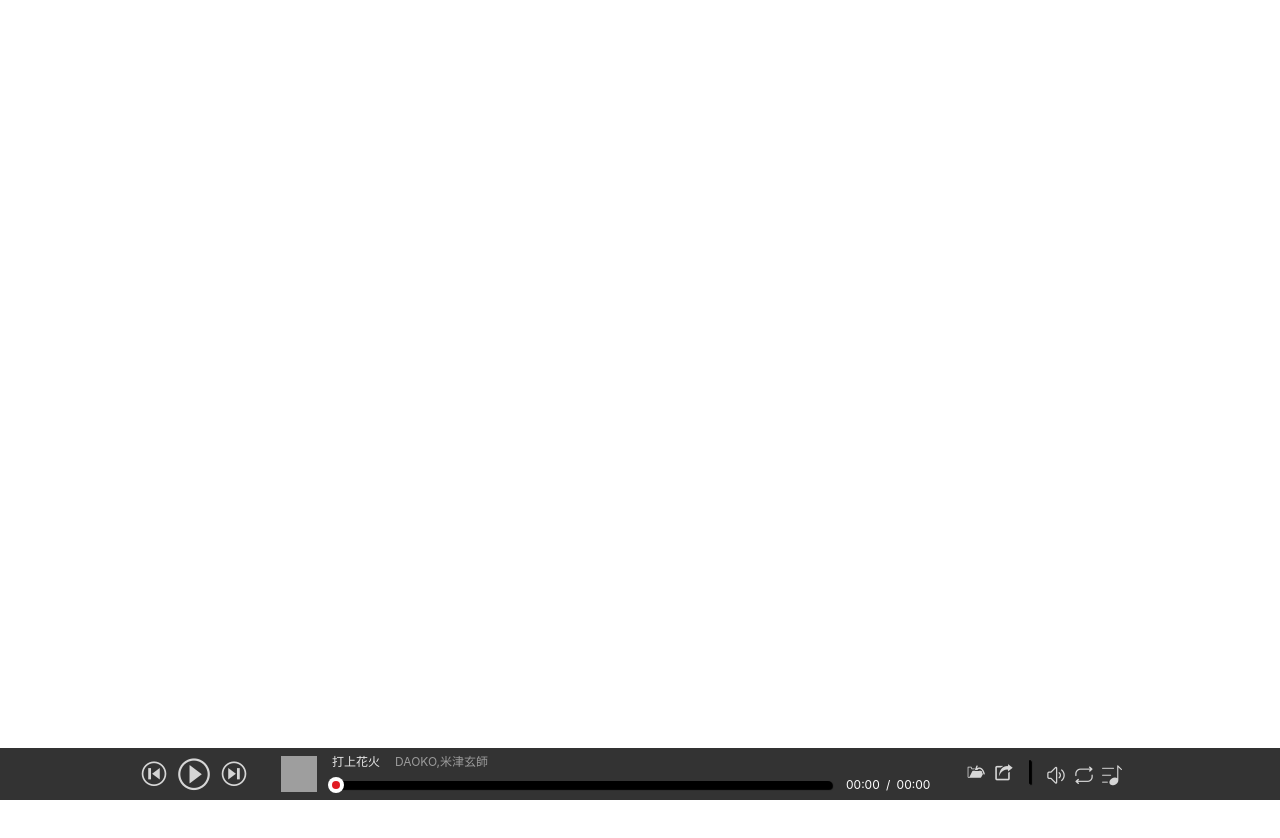
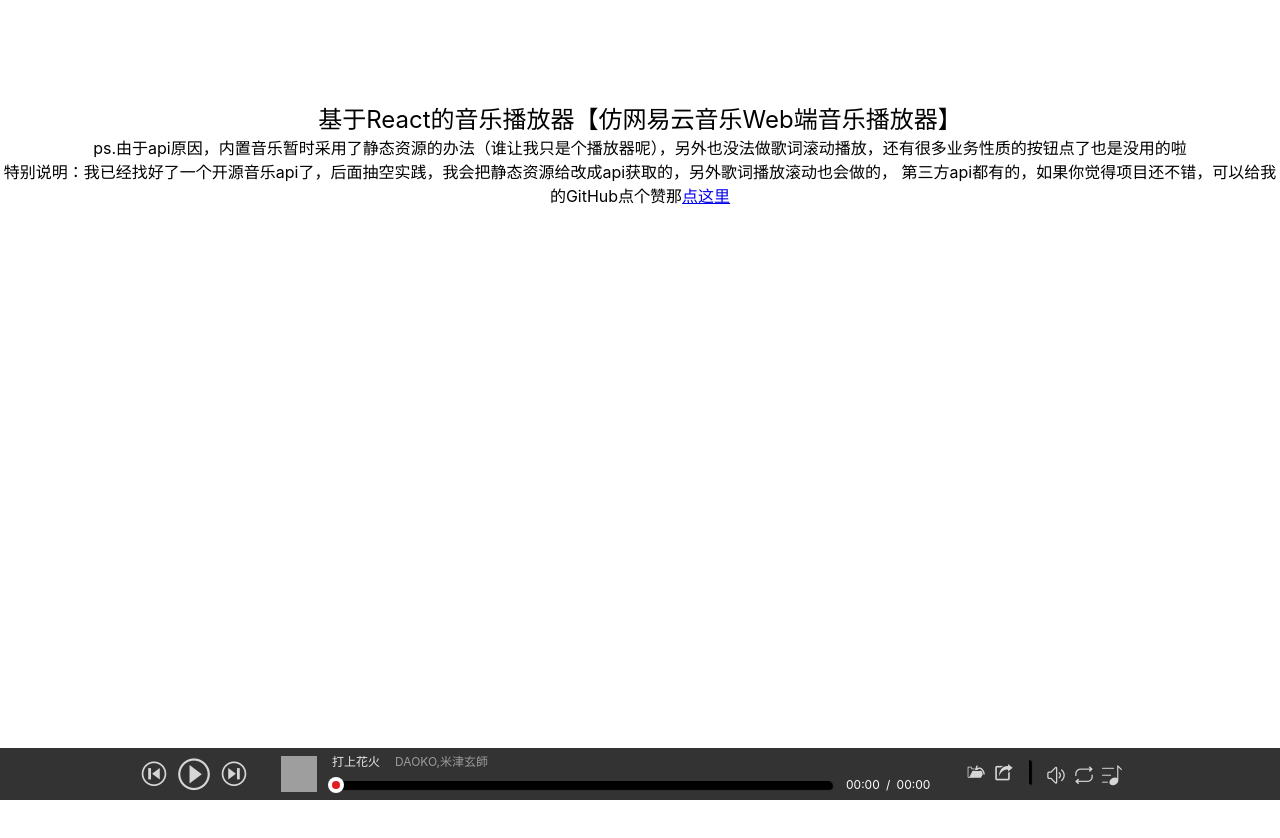
Before and after one commit to willluck/react-music-play-component, a React (Create React App) app: page / in a window 1280 px wide. Shown: the top 838 px of the page. Before the commit the page ends 800 px from the top, so only its background shows below. Built offline with nearby package versions, Linux system fonts and the light colour scheme; grey boxes are pictures that could not be loaded.

Commit message:
fix: explain and some function update

```diff
--- a/public/index.html
+++ b/public/index.html
@@ -1,15 +1,18 @@
 <!DOCTYPE html>
 <html lang="en">
   <head>
-    <meta charset="utf-8">
-    <link rel="shortcut icon" href="%PUBLIC_URL%/favicon.ico">
-    <meta name="viewport" content="width=device-width, initial-scale=1, shrink-to-fit=no">
-    <meta name="theme-color" content="#000000">
+    <meta charset="utf-8" />
+    <link rel="shortcut icon" href="%PUBLIC_URL%/favicon.ico" />
+    <meta
+      name="viewport"
+      content="width=device-width, initial-scale=1, shrink-to-fit=no"
+    />
+    <meta name="theme-color" content="#000000" />
     <!--
       manifest.json provides metadata used when your web app is added to the
       homescreen on Android. See https://developers.google.com/web/fundamentals/web-app-manifest/
     -->
-    <link rel="manifest" href="%PUBLIC_URL%/manifest.json">
+    <link rel="manifest" href="%PUBLIC_URL%/manifest.json" />
     <!--
       Notice the use of %PUBLIC_URL% in the tags above.
       It will be replaced with the URL of the `public` folder during the build.
@@ -19,12 +22,10 @@
       work correctly both with client-side routing and a non-root public URL.
       Learn how to configure a non-root public URL by running `npm run build`.
     -->
-    <title>React App</title>
+    <title>音乐播放器DEMO</title>
   </head>
   <body>
-    <noscript>
-      You need to enable JavaScript to run this app.
-    </noscript>
+    <noscript> You need to enable JavaScript to run this app. </noscript>
     <div id="root"></div>
     <!--
       This HTML file is a template.
--- a/src/App.css
+++ b/src/App.css
@@ -1,3 +1,12 @@
 .App-Content {
   min-height: 100vh;
 }
+
+.explain-header {
+  margin-top: 100px;
+  text-align: center;
+}
+
+.explain-title {
+  font-size: 24px;
+}
--- a/src/App.js
+++ b/src/App.js
@@ -36,6 +36,20 @@ class App extends Component {
     return (
       <div>
         <div className="App-Content">
+          <div className="explain-header">
+            <p className="explain-title">
+              基于React的音乐播放器【仿网易云音乐Web端音乐播放器】
+            </p>
+            <p>
+              ps.由于api原因，内置音乐暂时采用了静态资源的办法（谁让我只是个播放器呢），另外也没法做歌词滚动播放，还有很多业务性质的按钮点了也是没用的啦
+              <br />
+              特别说明：我已经找好了一个开源音乐api了，后面抽空实践，我会把静态资源给改成api获取的，另外歌词播放滚动也会做的，
+              第三方api都有的，如果你觉得项目还不错，可以给我的GitHub点个赞那
+              <a href="https://github.com/willluck/react-music-play-component">
+                点这里
+              </a>
+            </p>
+          </div>
           <AudioPlay musicList={musicList} />
         </div>
       </div>
--- a/src/components/AudioPlay.jsx
+++ b/src/components/AudioPlay.jsx
@@ -546,7 +546,10 @@ class AudioPlay extends Component {
                   </span>
                   <p className="music-list-head-name">{title}</p>
                   <span className="music-list-head-close">
-                    <span className="icon-close music-list-common-icon" />
+                    <span
+                      className="icon-close music-list-common-icon"
+                      onClick={this.onMusicList}
+                    />
                   </span>
                 </div>
                 <div className="music-list-body">
```
